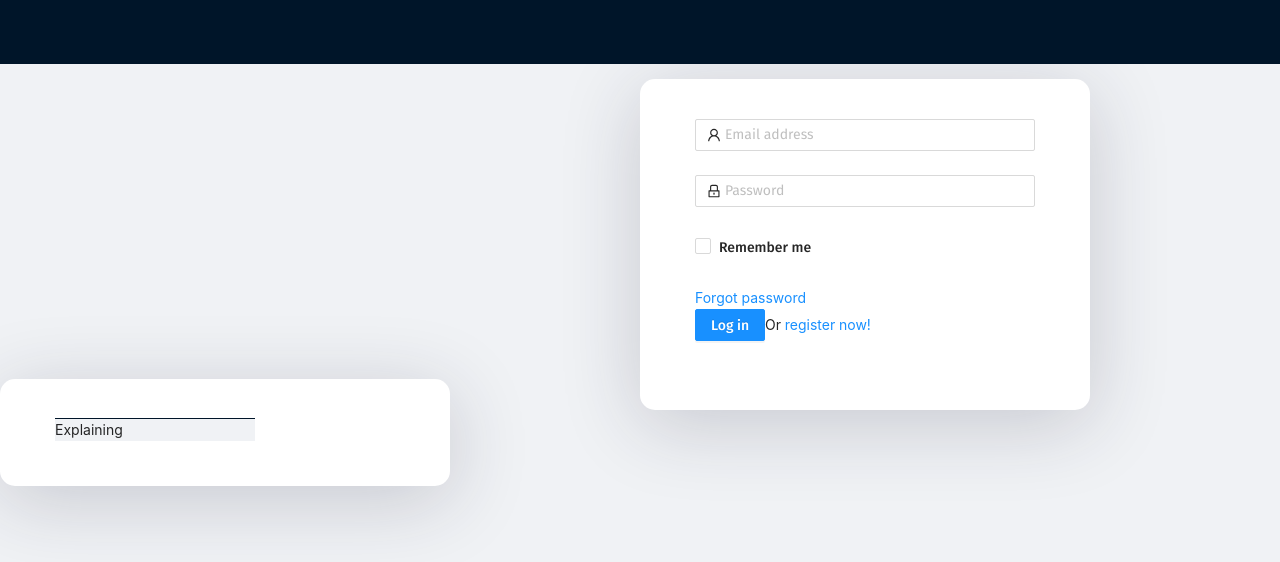
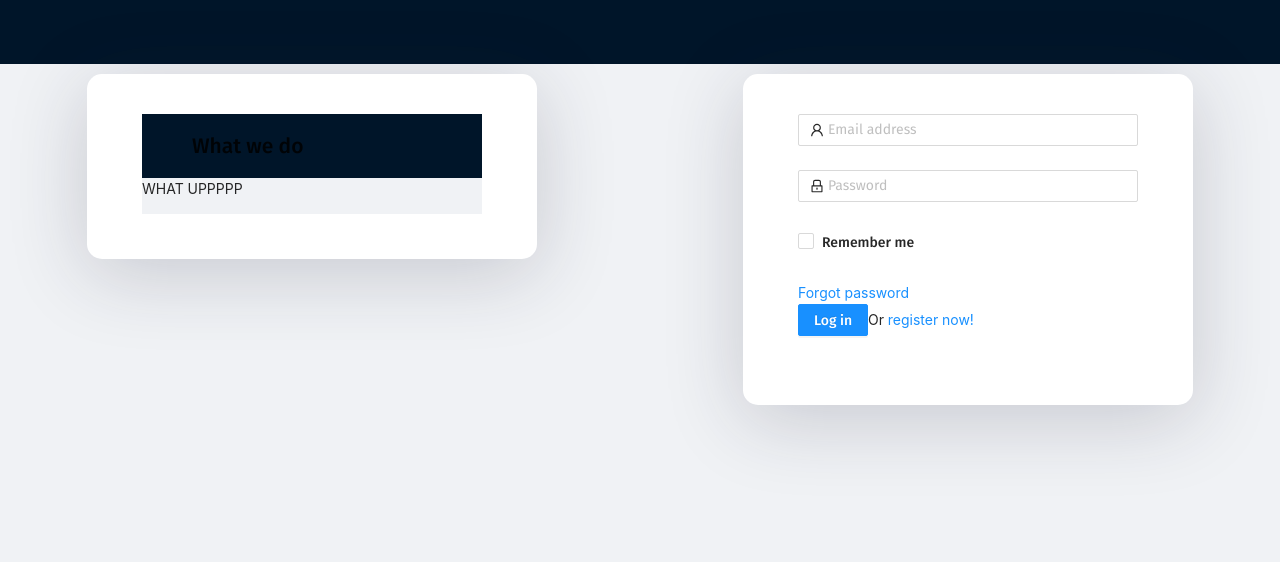
Before and after one commit to chumbalayaa/ignite-client, a React (Create React App) app: page /log-in in a window 1280 px wide. Shown: the top 562 px of the page. Built offline with nearby package versions, Linux system fonts and the light colour scheme.

Commit message:
Made log-in page different looking

```diff
--- a/src/LoginPage/LoginPage.js
+++ b/src/LoginPage/LoginPage.js
@@ -3,7 +3,7 @@ import React from "react";
 import Explainer from "../_components/explainer.component";
 import Login from "../_components/login.component";
 
-import { Layout } from "antd";
+import { Layout, Row, Col, Divider } from "antd";
 
 import NavigationBar from "../_components/navbar.component";
 
@@ -26,22 +26,25 @@ class LoginPage extends React.Component {
 
   render() {
     const { currentUser } = this.state;
+    const style = {padding: '8px 0'};
     return (
       <Layout>
         <Header>
           <NavigationBar {...this.state} />
         </Header>
-        <Layout>
-        <div class="auth-inner">
-        <Sider>
-          <Explainer />
-        </Sider>
-        </div>
-        <Content style={{paddingTop: '15px'}}>
-        <div class="auth-inner">
-          <Login />
-          </div>
-        </Content>
+        <Layout style={{paddingTop:'10px'}}>
+        <Row gutter={{xs: 8, sm: 16, md: 24, lg: 32}}>
+          <Col className="gutter-row" span={12}>
+          <div class="auth-inner">
+            <Explainer />
+            </div>
+          </Col>
+          <Col className="gutter-row" span={12}>
+            <div class="auth-inner">
+            <Login/>
+            </div>
+          </Col>
+        </Row>
         </Layout>
       </Layout>
     );
--- a/src/_components/explainer.component.js
+++ b/src/_components/explainer.component.js
@@ -1,7 +1,7 @@
 import React, { Component } from "react";
 import { Layout, Menu, Button, Avatar } from "antd";
 
-const {Header} = Layout;
+const {Header, Content} = Layout;
 
 export default class Explainer extends Component {
   constructor(props) {
@@ -11,7 +11,12 @@ export default class Explainer extends Component {
   render() {
     return(
       <Layout>
-        Explaining
+        <Header><h2>What we do</h2></Header>
+        <Layout>
+          <Content>
+            <p>WHAT UPPPPP</p>
+          </Content>
+        </Layout>
       </Layout>
     );
   }
```
